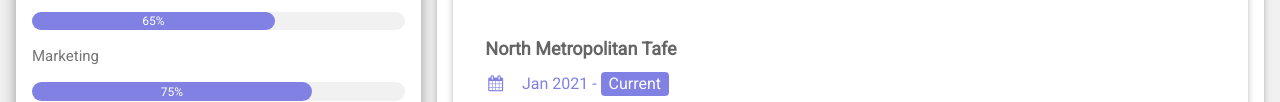
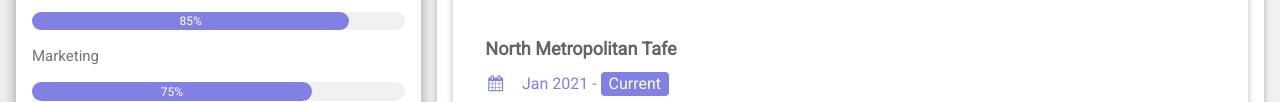
Before and after one commit to J3diHunt3r/Portfolio, a plain HTML site: page index.html in a window 1280 px wide. Shown: the part 695-797 px from the top of the page. Drawn offline with nearby package versions, Linux system fonts and the light colour scheme.

Commit message:
Update index.html

```diff
--- a/index.html
+++ b/index.html
@@ -49,7 +49,7 @@ html,body,h1,h2,h3,h4,h5,h6 {font-family: "Roboto", sans-serif}
           </div>
           <p>UI design</p>
           <div class="w3-light-grey w3-round-xlarge w3-small">
-            <div class="w3-container w3-center w3-round-xlarge w3-teal" style="width:65%; background-color: rgb(129, 129, 228) !important;">65%</div>
+            <div class="w3-container w3-center w3-round-xlarge w3-teal" style="width:85%; background-color: rgb(129, 129, 228) !important;">85%</div>
           </div>
           <p>Marketing</p>
           <div class="w3-light-grey w3-round-xlarge w3-small">
```
